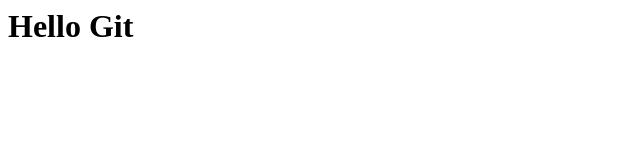
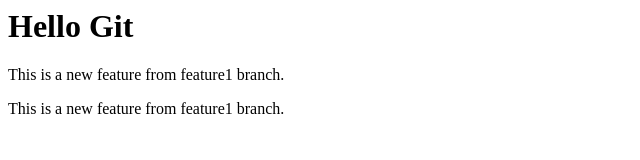
Before and after one commit to Pavan-184507/my-git-project, a plain HTML site: page index.html in a window 1280 px wide. Shown: the whole page, without its empty margins (0-640 px from the left). Drawn offline with Linux system fonts and the light colour scheme.

Commit message:
Add new feature section to index.html on feature1

```diff
--- a/index.html
+++ b/index.html
@@ -1 +1,3 @@
 <h1>Hello Git</h1>
+<p>This is a new feature from feature1 branch.</p>
+<p>This is a new feature from feature1 branch.</p>
```
